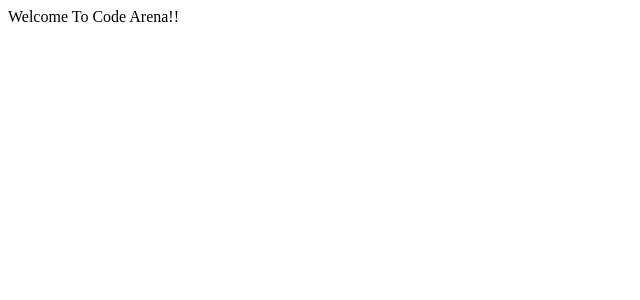
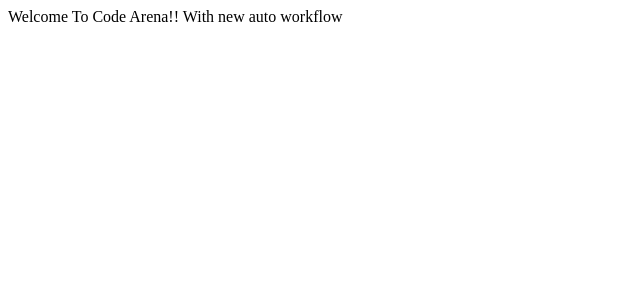
Before and after one commit to jonaaldas/code-arena, a Nuxt app: page / in a window 1280 px wide. Shown: the top 300 px of the page, without its empty margins (0-640 px from the left). Built offline with nearby package versions, Linux system fonts and the light colour scheme.

Commit message:
new workflow?

```diff
--- a/app/app.vue
+++ b/app/app.vue
@@ -1,3 +1,3 @@
 <template>
-  <div>Welcome To Code Arena!!</div>
+  <div>Welcome To Code Arena!! With new auto workflow</div>
 </template>
```
